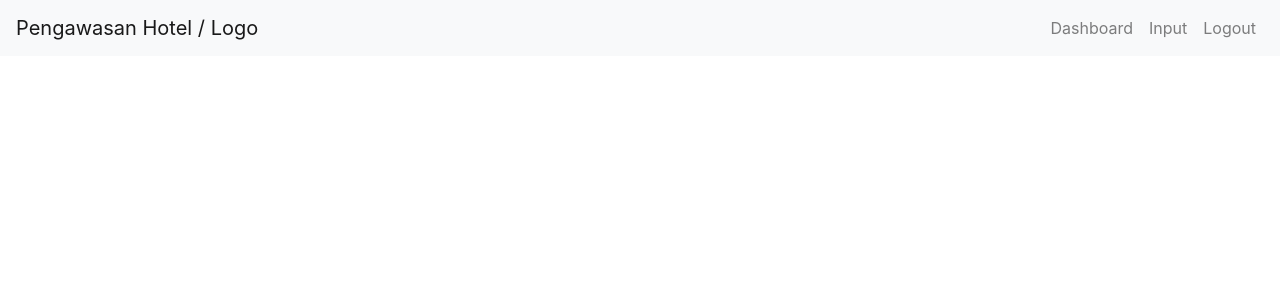
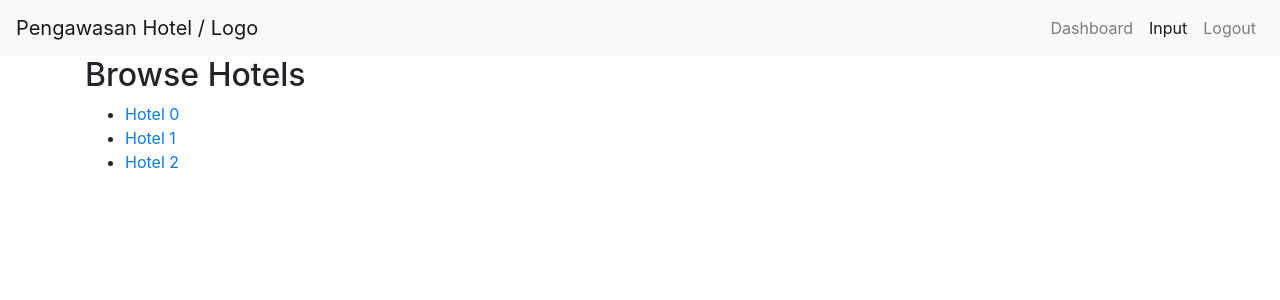
Before and after one commit to renjiraND/hotel-disparbud, a React (Create React App) app in the folder frontend_dev/: page /input in a window 1280 px wide. Shown: the top 300 px of the page. Built offline with nearby package versions, Linux system fonts and the light colour scheme.

Commit message:
Refactor containers and components

```diff
--- a/frontend_dev/src/App.js
+++ b/frontend_dev/src/App.js
@@ -1,15 +1,13 @@
 import React from "react";
 import { BrowserRouter as Router, Route, Link } from "react-router-dom";
-import { Navbar,Nav } from "react-bootstrap";
 import Routes from "./Routes";
-import { withRouter } from "react-router"
-
+import NavBarWithRouter from "./components/NavBarWithRouter";
 
 function App() {
   return (
     <Router>
       <div>
-        <HeaderWithRouter />
+        <NavBarWithRouter />
         <div className="container">
           <Routes/>
         </div>
@@ -18,66 +16,4 @@ function App() {
   );
 }
 
-export function Home() {
-  return (
-    <div>
-      <h2>Home</h2>
-      Welcome to Disparbud Hotel Data Center!
-    </div>
-  );
-}
-
-function Hotel({ match }) {
-  return <h3>Requested hotel id: {match.params.id}</h3>;
-}
-
-export function Browse({ match }) {
-  return (
-    <div>
-      <h2>Browse Hotels</h2>
-
-      <ul>
-        <li>
-          <Link to={`${match.url}/hotels/0`}>Hotel 0</Link>
-        </li>
-        <li>
-          <Link to={`${match.url}/hotels/1`}>Hotel 1</Link>
-        </li>
-        <li>
-          <Link to={`${match.url}/hotels/2`}>Hotel 2</Link>
-        </li>
-      </ul>
-
-      <Route path={`${match.path}/hotels/:id`} component={Hotel} />
-      <Route
-        exact
-        path={match.path}
-        render={() => <h3>Please select a hotel.</h3>}
-      />
-    </div>
-  );
-}
-
-const Header = props => {
-  const { location } = props;
-  return (
-    <Navbar bg="light" variant="light">
-      <Navbar.Brand href="/">Pengawasan Hotel / Logo</Navbar.Brand>
-      <Nav className="ml-auto" activeKey={location.pathname}>
-        <Nav.Item>
-          <Nav.Link href="/">Dashboard</Nav.Link>
-        </Nav.Item>
-        <Nav.Item>
-          <Nav.Link href="/browse">Input</Nav.Link>
-        </Nav.Item>
-        <Nav.Item>
-          <Nav.Link href="login">Logout</Nav.Link> {/* call logout function */}
-        </Nav.Item>
-      </Nav>
-    </Navbar>
-  );
-}
-
-const HeaderWithRouter = withRouter(Header);
-
 export default App;
--- a/frontend_dev/src/Routes.js
+++ b/frontend_dev/src/Routes.js
@@ -1,12 +1,13 @@
 import React from "react";
 import { Route, Switch } from "react-router-dom";
-import {Home, Browse} from "./App.js";
+import Dashboard from "./containers/Dashboard";
+import Input from "./containers/Input";
 import Login from "./containers/Login";
 
 
 export default () =>
   <Switch>
-    <Route exact path="/" component={Home} />
-    <Route path="/browse" component={Browse} />
+    <Route exact path="/" component={Dashboard} />
+    <Route path="/input" component={Input} />
     <Route path="/login" component={Login} />
   </Switch>;
--- /dev/null
+++ b/frontend_dev/src/components/NavBarWithRouter.js
@@ -0,0 +1,26 @@
+import React from "react";
+import { Navbar,Nav } from "react-bootstrap";
+import { withRouter } from "react-router"
+
+const NavBar = props => {
+  const { location } = props;
+  return (
+    <Navbar bg="light" variant="light">
+      <Navbar.Brand href="/">Pengawasan Hotel / Logo</Navbar.Brand>
+      <Nav className="ml-auto" activeKey={location.pathname}>
+        <Nav.Item>
+          <Nav.Link href="/">Dashboard</Nav.Link>
+        </Nav.Item>
+        <Nav.Item>
+          <Nav.Link href="/input">Input</Nav.Link>
+        </Nav.Item>
+        <Nav.Item>
+          <Nav.Link href="login">Logout</Nav.Link> {/* TODO: call logout function */}
+        </Nav.Item>
+      </Nav>
+    </Navbar>
+  );
+}
+
+const NavBarWithRouter = withRouter(NavBar);
+export default NavBarWithRouter;
--- /dev/null
+++ b/frontend_dev/src/containers/Dashboard.js
@@ -0,0 +1,10 @@
+import React from "react";
+
+export default function Home() {
+  return (
+    <div>
+      <h2>Home</h2>
+      Welcome to Disparbud Hotel Data Center!
+    </div>
+  );
+}
--- /dev/null
+++ b/frontend_dev/src/containers/Input.js
@@ -0,0 +1,33 @@
+import React from "react";
+import { BrowserRouter as Route, Link } from "react-router-dom";
+
+function Hotel({ match }) {
+  return <h3>Requested hotel id: {match.params.id}</h3>;
+}
+
+export default function Input({ match }) {
+  return (
+    <div>
+      <h2>Browse Hotels</h2>
+
+      <ul>
+        <li>
+          <Link to={`${match.url}/hotels/0`}>Hotel 0</Link>
+        </li>
+        <li>
+          <Link to={`${match.url}/hotels/1`}>Hotel 1</Link>
+        </li>
+        <li>
+          <Link to={`${match.url}/hotels/2`}>Hotel 2</Link>
+        </li>
+      </ul>
+
+      <Route path={`${match.path}/hotels/:id`} component={Hotel} />
+      <Route
+        exact
+        path={match.path}
+        render={() => <h3>Please select a hotel.</h3>}
+      />
+    </div>
+  );
+}
```
